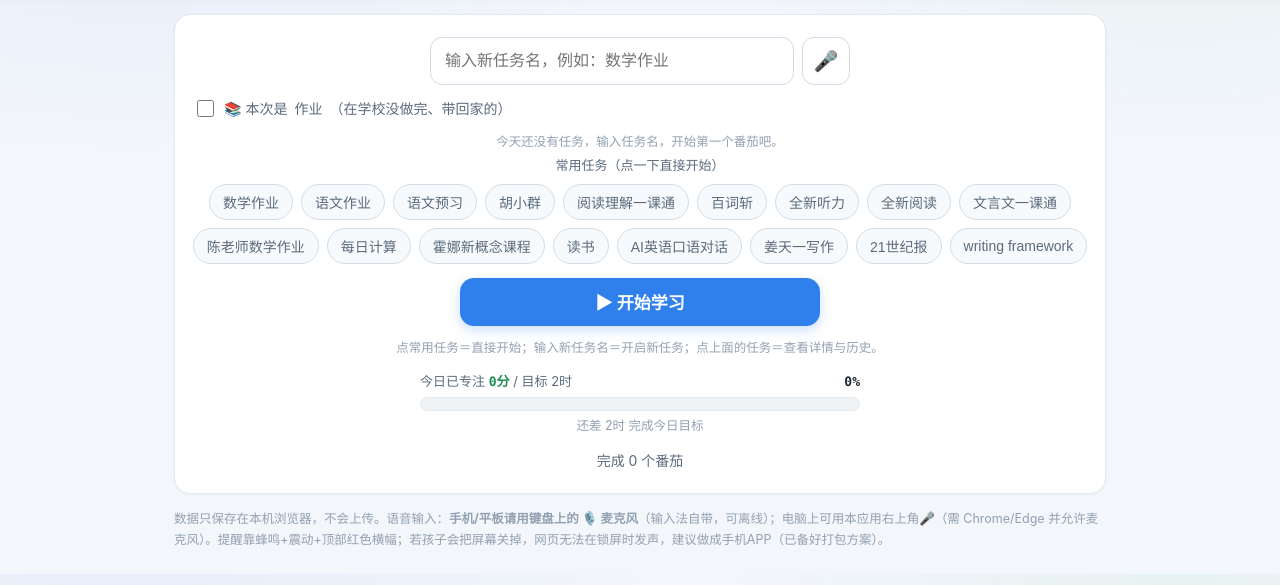
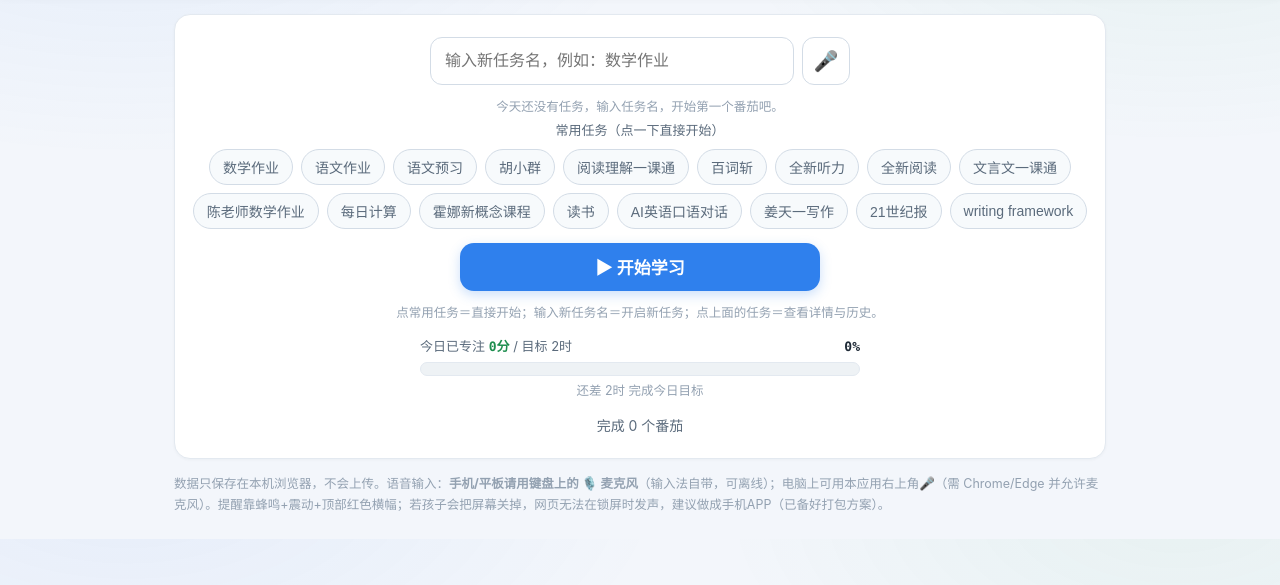
Before and after one commit to sunsp2018/pomo-apk, a website: page www/index.html in a window 1280 px wide. Both pictures are taken after a click on the button "▶ 开始学习". Shown: the part 59-644 px from the top of the page. Drawn offline with Linux system fonts and the light colour scheme.

Commit message:
v1.4.5: 移除手动'本次是作业'开关，作业判定改为纯任务名关键字（含'作业'即作业），统计口径统一按名

```diff
--- a/www/index.html
+++ b/www/index.html
@@ -113,8 +113,6 @@ button.big{display:block;width:100%;max-width:360px;margin:0 auto}
 .goal-split{display:flex;gap:14px;margin:2px 0 12px;font-size:13px}
 .goal-split .gs-hw{color:#2f80ed}
 .goal-split .gs-ot{color:#27ae60}
-.hw-toggle{display:flex;align-items:center;gap:7px;margin:10px 2px 2px;font-size:14px;color:var(--text-2);cursor:pointer;user-select:none}
-.hw-toggle input{width:17px;height:17px;accent-color:var(--focus-2)}
 .hw-nums{display:flex;flex-wrap:wrap;gap:14px;margin-bottom:10px;font-size:14px}
 .hw-nums .hw-a{color:#2f80ed;font-weight:700}
 .hw-nums .hw-b{color:#27ae60;font-weight:700}
@@ -439,7 +437,7 @@ td .mono{font-family:var(--mono);font-variant-numeric:tabular-nums}
 (function(){
 "use strict";
 var KEY="pomo_study_v1";
-var APP_VERSION="1.4.4"; // 每次发版更新时改这里（如 1.4.0→1.4.1），设置页会显示，便于确认装的是不是新包
+var APP_VERSION="1.4.5"; // 每次发版更新时改这里（如 1.4.0→1.4.1），设置页会显示，便于确认装的是不是新包
 
 /* ---------- date utils ---------- */
 function pad(n){return String(n).padStart(2,"0");}
@@ -567,7 +565,7 @@ function hourDist(a,b){
 function taskTotals(a,b){var m={};state.sessions.forEach(function(s){if(s.date>=a&&s.date<=b)m[s.taskName]=(m[s.taskName]||0)+(s.durationMin||0);});return m;}
 // 默认按任务名是否含“作业”判断是否为作业（在学校没做完带回家的）；手动开关可覆盖
 function inferHomework(name){return /作业/.test(name||"");}
-function homeworkTotals(a,b){var hw=0,other=0;state.sessions.forEach(function(s){if(s.date>=a&&s.date<=b){if(s.homework)hw+=(s.durationMin||0);else other+=(s.durationMin||0);}});return {hw:hw,other:other,total:hw+other};}
+function homeworkTotals(a,b){var hw=0,other=0;state.sessions.forEach(function(s){if(s.date>=a&&s.date<=b){if(inferHomework(s.taskName))hw+=(s.durationMin||0);else other+=(s.durationMin||0);}});return {hw:hw,other:other,total:hw+other};}
 function recentTasks(){var seen={},out=[];for(var i=state.sessions.length-1;i>=0&&out.length<6;i--){var n=state.sessions[i].taskName;if(!seen[n]){seen[n]=1;out.push(n);}}return out;}
 function todayTasks(){var m={},order=[];state.sessions.forEach(function(s){if(s.date!==today())return;if(m[s.taskName]==null){m[s.taskName]={name:s.taskName,min:0,count:0};order.push(s.taskName);}m[s.taskName].min+=(s.durationMin||0);m[s.taskName].count++;});return order.map(function(n){return m[n];});}
 
@@ -1014,9 +1012,9 @@ function focusActiveMs(run,now){
   var end=run.paused?run.pauseStartTs:now;
   return end-run.startTs-(run.pausedTotalMs||0);
 }
-function startSession(name,hw){
+function startSession(name){
   if(!name||!name.trim()){toast("先输入学习任务名称");return;}
-  if(typeof hw!=="boolean")hw=inferHomework(name);
+  var hw=inferHomework(name);
   var testSec=window.__testSec||0;window.__testSec=0;
   state.run={kind:"focus",taskName:name.trim(),homework:hw,startTs:Date.now(),focusRemindedAt:0,paused:false,pauseStartTs:0,pausedTotalMs:0,pauses:0,testSec:testSec};
   ensureAudio();if(state.settings.voice)beep(1);
@@ -1099,7 +1097,6 @@ function renderTimer(){
   if(!state.run){
     var micBtn=SHOW_WEB_MIC?'<button class="mic" id="micBtn" title="语音输入">🎤</button>':'';
     html+='<div class="task-input"><input id="taskName" placeholder="输入新任务名，例如：数学作业" maxlength="20"/>'+micBtn+'</div>';
-    html+='<label class="hw-toggle"><input type="checkbox" id="hwChk"> 📚 本次是<span class="hw-word">作业</span>（在学校没做完、带回家的）</label>';
     var tt=todayTasks();
     if(tt.length){
       html+='<div class="today-tasks-title">今天已开始的任务（点一下看详情）</div>';
@@ -1155,8 +1152,7 @@ function renderTimer(){
   // bind
   var tn=document.getElementById("taskName");if(tn)tn.focus();
   var mb=document.getElementById("micBtn");if(mb)mb.onclick=startRecog;
-  var sb=document.getElementById("startBtn");if(sb)sb.onclick=function(){var v=document.getElementById("taskName").value;var hw=document.getElementById("hwChk")?document.getElementById("hwChk").checked:false;startSession(v,hw);};
-  var hwc=document.getElementById("hwChk");if(hwc){var tni=document.getElementById("taskName");if(tni)tni.addEventListener("input",function(){hwc.checked=inferHomework(tni.value);});hwc.checked=inferHomework((document.getElementById("taskName").value||""));}
+  var sb=document.getElementById("startBtn");if(sb)sb.onclick=function(){var v=document.getElementById("taskName").value;startSession(v);};
   var eb=document.getElementById("endBtn");if(eb)eb.onclick=endFocus;
   var pb=document.getElementById("pauseBtn");if(pb)pb.onclick=pauseFocus;
   var rb=document.getElementById("resumeBtn");if(rb)rb.onclick=resumeFocus;
```
